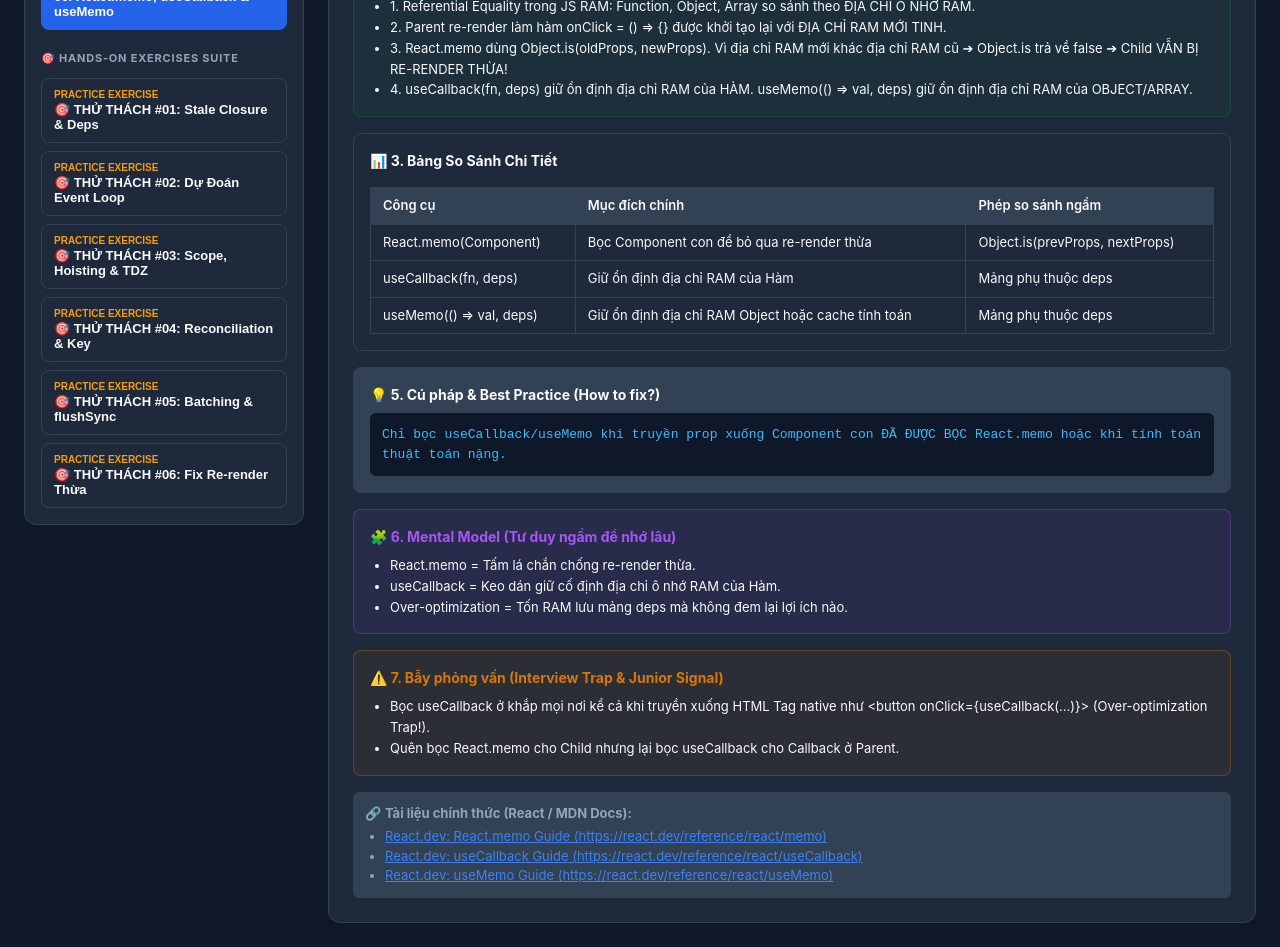
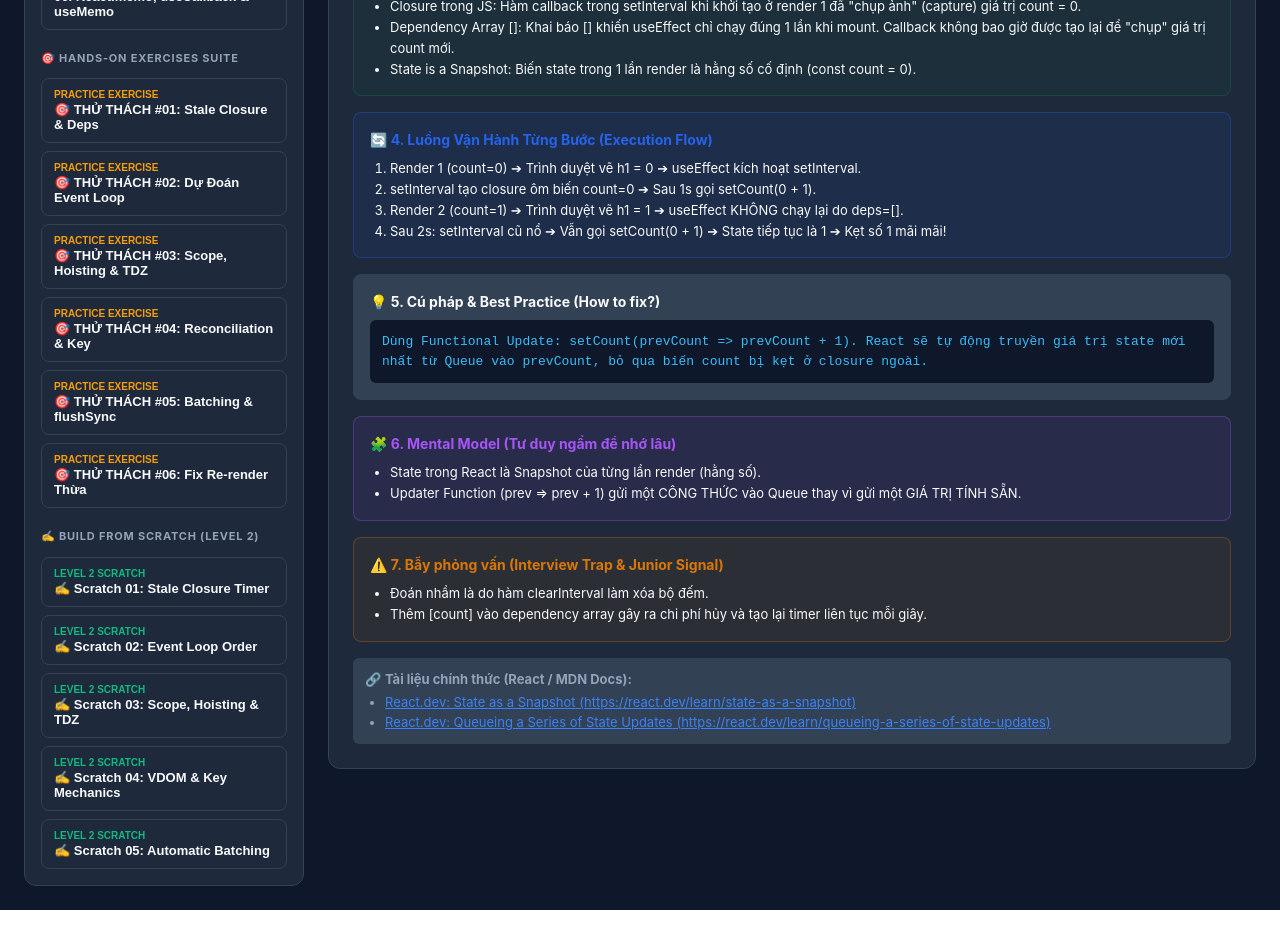
Before and after one commit to takeisan24/react-interview-cheatsheet, a React (Vite) app: page / in a window 1280 px wide. Shown: the part 500-1447 px from the top of the page. After the commit the page ends 1410 px from the top, so only its background shows below. Built offline with nearby package versions, Linux system fonts and the light colour scheme.

Commit message:
feat: add Level 2 Build From Scratch suite (Scratch 01 to 05) with dedicated sidebar section

```diff
--- a/src/App.tsx
+++ b/src/App.tsx
@@ -12,6 +12,12 @@ import Challenge03 from './exercises/Challenge03';
 import Challenge04 from './exercises/Challenge04';
 import Challenge05 from './exercises/Challenge05';
 import Challenge06 from './exercises/Challenge06';
+
+import Scratch01 from './scratch/Scratch01';
+import Scratch02 from './scratch/Scratch02';
+import Scratch03 from './scratch/Scratch03';
+import Scratch04 from './scratch/Scratch04';
+import Scratch05 from './scratch/Scratch05';
 import './App.css';
 
 interface QuizQuestion {
@@ -479,11 +485,83 @@ const CONCEPTS_DATA: ConceptData[] = [
         explanation: 'Chính xác! useCallback(fn, deps) được thiết kế chuyên biệt để bảo toàn tham chiếu ô nhớ RAM của Hàm giữa các lượt render.'
       }
     ]
+  },
+
+  // BUILD FROM SCRATCH SUITE (LEVEL 2)
+  {
+    id: 'scratch-01',
+    title: '✍️ Scratch 01: Stale Closure Timer',
+    module: 'BUILD FROM SCRATCH SUITE',
+    fullTheory: {
+      issue: 'Mở file src/scratch/Scratch01.tsx và tự tay gõ logic Stale Closure Timer từ trang trắng!',
+      underTheHood: ['Tự gõ logic setInterval, useState, useEffect và Functional Update.'],
+      bestPractice: 'Viết code sạch từ đầu.',
+      interviewTrap: ['Thử thách khả năng tự gõ code không nhìn mẫu.'],
+      docsLinks: [{ title: 'React.dev: State as a Snapshot', url: 'https://react.dev/learn/state-as-a-snapshot' }]
+    },
+    demoComponent: <Scratch01 />,
+    quiz: []
+  },
+  {
+    id: 'scratch-02',
+    title: '✍️ Scratch 02: Event Loop Order',
+    module: 'BUILD FROM SCRATCH SUITE',
+    fullTheory: {
+      issue: 'Mở file src/scratch/Scratch02.tsx và tự tay gõ thử nghiệm Event Loop từ trang trắng!',
+      underTheHood: ['Tự gõ Call Stack, Microtask Promise và Macrotask setTimeout.'],
+      bestPractice: 'Tự kiểm tra thứ tự thực thi.',
+      interviewTrap: ['Rèn luyện phản xạ Event Loop.'],
+      docsLinks: [{ title: 'MDN: Event Loop', url: 'https://developer.mozilla.org/en-US/docs/Web/JavaScript/Event_loop' }]
+    },
+    demoComponent: <Scratch02 />,
+    quiz: []
+  },
+  {
+    id: 'scratch-03',
+    title: '✍️ Scratch 03: Scope, Hoisting & TDZ',
+    module: 'BUILD FROM SCRATCH SUITE',
+    fullTheory: {
+      issue: 'Mở file src/scratch/Scratch03.tsx và tự tay gõ logic kiểm tra Scope & Hoisting từ trang trắng!',
+      underTheHood: ['Tự gõ try...catch kiểm tra Block Scope và vòng lặp for(let i...).'],
+      bestPractice: 'Phân biệt rõ var vs let vs const.',
+      interviewTrap: ['Bẫy TDZ và Mutability.'],
+      docsLinks: [{ title: 'MDN: Scope', url: 'https://developer.mozilla.org/en-US/docs/Glossary/Scope' }]
+    },
+    demoComponent: <Scratch03 />,
+    quiz: []
+  },
+  {
+    id: 'scratch-04',
+    title: '✍️ Scratch 04: VDOM & Key Mechanics',
+    module: 'BUILD FROM SCRATCH SUITE',
+    fullTheory: {
+      issue: 'Mở file src/scratch/Scratch04.tsx và tự tay gõ logic List Rendering & Key Reset từ trang trắng!',
+      underTheHood: ['Tự render mảng với key={item.id} và đổi key để reset state.'],
+      bestPractice: 'Dùng ID duy nhất.',
+      interviewTrap: ['Key trap với index.'],
+      docsLinks: [{ title: 'React.dev: Rendering Lists', url: 'https://react.dev/learn/rendering-lists' }]
+    },
+    demoComponent: <Scratch04 />,
+    quiz: []
+  },
+  {
+    id: 'scratch-05',
+    title: '✍️ Scratch 05: Automatic Batching',
+    module: 'BUILD FROM SCRATCH SUITE',
+    fullTheory: {
+      issue: 'Mở file src/scratch/Scratch05.tsx và tự tay gõ thử nghiệm Batching & flushSync từ trang trắng!',
+      underTheHood: ['Tự gõ Updater Function và flushSync từ react-dom.'],
+      bestPractice: 'Ép Sync DOM render khi thực sự cần thiết.',
+      interviewTrap: ['Lầm tưởng batching trong React 18.'],
+      docsLinks: [{ title: 'React 18 Batching', url: 'https://github.com/reactwg/react-18/discussions/21' }]
+    },
+    demoComponent: <Scratch05 />,
+    quiz: []
   }
 ];
 
 export default function App() {
-  const [selectedConceptId, setSelectedConceptId] = useState<string>('06-referential-equality-memo');
+  const [selectedConceptId, setSelectedConceptId] = useState<string>('01-stale-closure');
   const [activeTab, setActiveTab] = useState<'theory' | 'demo' | 'quiz'>('theory');
   const [selectedAnswers, setSelectedAnswers] = useState<Record<string, number>>({});
   const [theme, setTheme] = useState<'dark' | 'light'>('dark');
@@ -524,7 +602,7 @@ export default function App() {
         <aside className="app-sidebar">
           <div className="sidebar-section-title">ROADMAP LESSONS (6/12 SESSIONS)</div>
           <nav className="concept-menu">
-            {CONCEPTS_DATA.filter(c => !c.id.startsWith('challenge')).map((concept) => (
+            {CONCEPTS_DATA.filter(c => !c.id.startsWith('challenge') && !c.id.startsWith('scratch')).map((concept) => (
               <button
                 key={concept.id}
                 className={`menu-item ${concept.id === selectedConceptId ? 'active' : ''}`}
@@ -555,6 +633,23 @@ export default function App() {
               </button>
             ))}
           </nav>
+
+          <div className="sidebar-section-title" style={{ marginTop: '20px' }}>✍️ BUILD FROM SCRATCH (LEVEL 2)</div>
+          <nav className="concept-menu">
+            {CONCEPTS_DATA.filter(c => c.id.startsWith('scratch')).map((concept) => (
+              <button
+                key={concept.id}
+                className={`menu-item ${concept.id === selectedConceptId ? 'active' : ''}`}
+                onClick={() => {
+                  setSelectedConceptId(concept.id);
+                  setActiveTab('theory');
+                }}
+              >
+                <div className="menu-item-module" style={{ color: '#10B981' }}>LEVEL 2 SCRATCH</div>
+                <div className="menu-item-title">{concept.title}</div>
+              </button>
+            ))}
+          </nav>
         </aside>
 
         {/* MAIN CONTENT AREA */}
@@ -579,12 +674,14 @@ export default function App() {
             >
               ⚡ 2. Live Demo (Bad vs Best)
             </button>
+            {currentConcept.quiz.length > 0 && (
               <button
                 className={`tab-btn ${activeTab === 'quiz' ? 'active' : ''}`}
                 onClick={() => setActiveTab('quiz')}
               >
                 🎯 3. Thử thách Thực hành ({currentConcept.quiz.length} câu)
               </button>
+            )}
           </div>
 
           {/* TAB 1: THEORY & SYNTAX (FULL DETAILED VERSION) */}
--- /dev/null
+++ b/src/scratch/Scratch01.tsx
@@ -0,0 +1,16 @@
+// 🎯 THỬ THÁCH TỰ VIẾT TỪ TRANG TRẮNG #01 (SESSION 01: STALE CLOSURE & EFFECT)
+// 📝 ĐỀ BÀI:
+// 1. Hãy tự viết 1 component đếm số giây (seconds) tự động tăng +1 mỗi 1 giây bằng setInterval trong useEffect.
+// 2. Đảm bảo timer hoạt động chuẩn 1, 2, 3... mà KHÔNG BỊ KẸT ở số 1 (dùng đúng Functional Update).
+// 3. Đảm bảo có cleanup function hủy setInterval khi unmount.
+
+export default function Scratch01() {
+  // ✍️ GÕ CODE CỦA BẠN VÀO ĐÂY:
+
+  return (
+    <div style={{ padding: '20px', border: '2px dashed #10B981', borderRadius: '8px', textAlign: 'left' }}>
+      <h3 style={{ color: '#10B981', marginTop: 0 }}>✍️ Scratch 01: Stale Closure Timer</h3>
+      <p style={{ color: '#64748B', fontSize: '13px' }}>Hãy mở file <code>src/scratch/Scratch01.tsx</code> và tự tay gõ logic từ trang trắng!</p>
+    </div>
+  );
+}
--- /dev/null
+++ b/src/scratch/Scratch02.tsx
@@ -0,0 +1,16 @@
+// 🎯 THỬ THÁCH TỰ VIẾT TỪ TRANG TRẮNG #02 (SESSION 02: EVENT LOOP)
+// 📝 ĐỀ BÀI:
+// 1. Viết 1 hàm runEventLoopTest() đẩy các câu log vào mảng state `logs`.
+// 2. Chứa 1 câu log đồng bộ, 1 câu setTimeout 0ms, 1 câu thân new Promise() đồng bộ, 1 câu Promise.then() microtask.
+// 3. Dự đoán và kiểm tra thứ tự in ra thực tế.
+
+export default function Scratch02() {
+  // ✍️ GÕ CODE CỦA BẠN VÀO ĐÂY:
+
+  return (
+    <div style={{ padding: '20px', border: '2px dashed #10B981', borderRadius: '8px', textAlign: 'left' }}>
+      <h3 style={{ color: '#10B981', marginTop: 0 }}>✍️ Scratch 02: Event Loop Execution Order</h3>
+      <p style={{ color: '#64748B', fontSize: '13px' }}>Hãy mở file <code>src/scratch/Scratch02.tsx</code> và tự tay gõ logic từ trang trắng!</p>
+    </div>
+  );
+}
--- /dev/null
+++ b/src/scratch/Scratch03.tsx
@@ -0,0 +1,16 @@
+// 🎯 THỬ THÁCH TỰ VIẾT TỪ TRANG TRẮNG #03 (SESSION 03: SCOPE, HOISTING & TDZ)
+// 📝 ĐỀ BÀI:
+// 1. Viết mã kiểm tra Block Scope nhốt let/const trong ngoặc {} dùng try...catch.
+// 2. Viết vòng lặp for (let i = 0; i < 3; i++) với setTimeout 100ms in ra 0, 1, 2.
+// 3. Viết kiểm tra const Object sửa thuộc tính (Mutation) vs gán lại (Re-assign).
+
+export default function Scratch03() {
+  // ✍️ GÕ CODE CỦA BẠN VÀO ĐÂY:
+
+  return (
+    <div style={{ padding: '20px', border: '2px dashed #10B981', borderRadius: '8px', textAlign: 'left' }}>
+      <h3 style={{ color: '#10B981', marginTop: 0 }}>✍️ Scratch 03: Scope, Hoisting & TDZ</h3>
+      <p style={{ color: '#64748B', fontSize: '13px' }}>Hãy mở file <code>src/scratch/Scratch03.tsx</code> và tự tay gõ logic từ trang trắng!</p>
+    </div>
+  );
+}
--- /dev/null
+++ b/src/scratch/Scratch04.tsx
@@ -0,0 +1,16 @@
+// 🎯 THỬ THÁCH TỰ VIẾT TỪ TRANG TRẮNG #04 (SESSION 04: VDOM & RECONCILIATION KEY)
+// 📝 ĐỀ BÀI:
+// 1. Render mảng danh sách người dùng chứa ô input với key={item.id} cố định.
+// 2. Thêm nút xóa phần tử đầu tiên của mảng và đảm bảo ô input không bị tráo đổi dữ liệu.
+// 3. Thử nghiệm reset form state bằng cách thay đổi thuộc tính `key` của Component.
+
+export default function Scratch04() {
+  // ✍️ GÕ CODE CỦA BẠN VÀO ĐÂY:
+
+  return (
+    <div style={{ padding: '20px', border: '2px dashed #10B981', borderRadius: '8px', textAlign: 'left' }}>
+      <h3 style={{ color: '#10B981', marginTop: 0 }}>✍️ Scratch 04: VDOM & Reconciliation Key</h3>
+      <p style={{ color: '#64748B', fontSize: '13px' }}>Hãy mở file <code>src/scratch/Scratch04.tsx</code> và tự tay gõ logic từ trang trắng!</p>
+    </div>
+  );
+}
--- /dev/null
+++ b/src/scratch/Scratch05.tsx
@@ -0,0 +1,16 @@
+// 🎯 THỬ THÁCH TỰ VIẾT TỪ TRANG TRẮNG #05 (SESSION 05: AUTOMATIC BATCHING & FLUSHSYNC)
+// 📝 ĐỀ BÀI:
+// 1. Viết hàm cộng +2 điểm dùng Updater Functions (s => s + 1) liên tiếp.
+// 2. Viết hàm thử nghiệm Automatic Batching trong setTimeout của React 18 (chỉ 1 re-render).
+// 3. Sử dụng flushSync(() => { ... }) từ 'react-dom' để ép React Re-render 2 lần ngay lập tức.
+
+export default function Scratch05() {
+  // ✍️ GÕ CODE CỦA BẠN VÀO ĐÂY:
+
+  return (
+    <div style={{ padding: '20px', border: '2px dashed #10B981', borderRadius: '8px', textAlign: 'left' }}>
+      <h3 style={{ color: '#10B981', marginTop: 0 }}>✍️ Scratch 05: Automatic Batching & flushSync</h3>
+      <p style={{ color: '#64748B', fontSize: '13px' }}>Hãy mở file <code>src/scratch/Scratch05.tsx</code> và tự tay gõ logic từ trang trắng!</p>
+    </div>
+  );
+}
```
Lines whose indentation alone changed are shown as unchanged.
